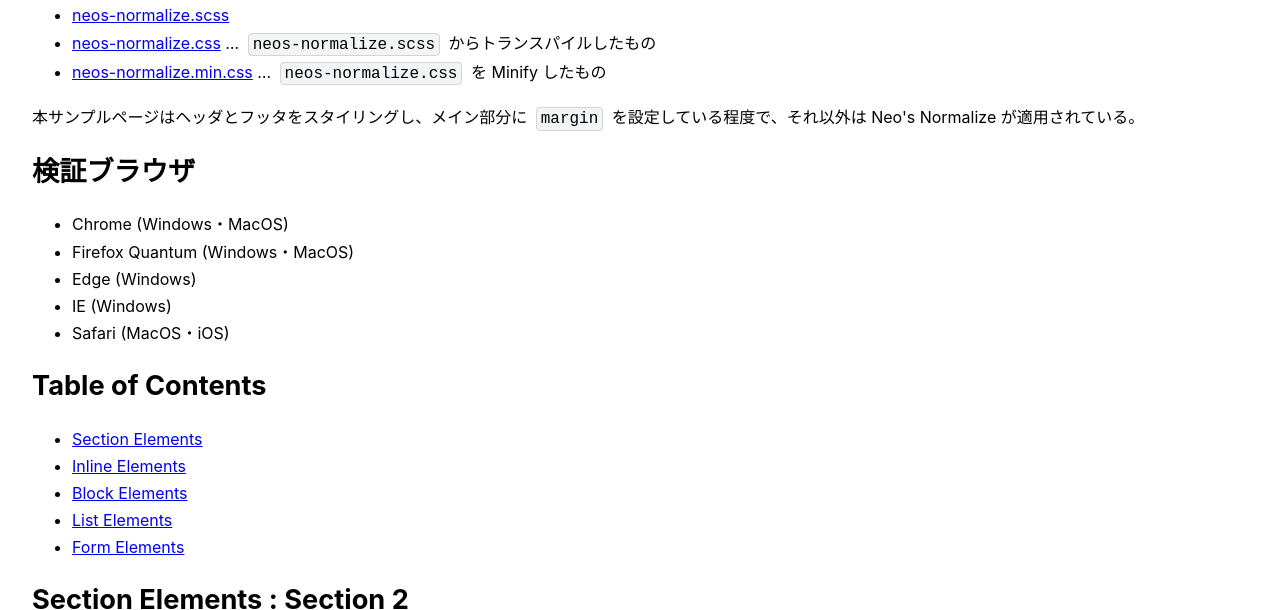
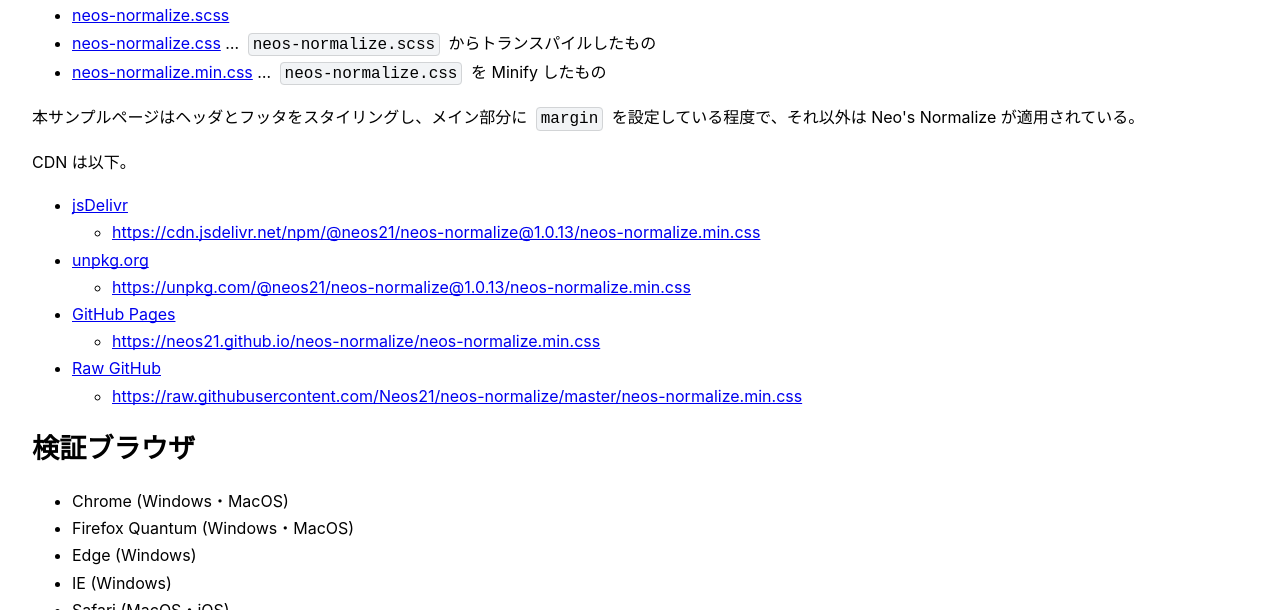
Before and after one commit to Neos21/neos-normalize, a website: page index.html in a window 1280 px wide. Shown: the part 614-1224 px from the top of the page. Drawn offline with Linux system fonts and the light colour scheme.

Commit message:
Add CDN Link

```diff
--- a/index.html
+++ b/index.html
@@ -111,6 +111,33 @@
           <li><a href="neos-normalize.min.css">neos-normalize.min.css</a> … <code>neos-normalize.css</code> を Minify したもの</li>
         </ul>
         <p>本サンプルページはヘッダとフッタをスタイリングし、メイン部分に <code>margin</code> を設定している程度で、それ以外は Neo's Normalize が適用されている。</p>
+        <p>CDN は以下。</p>
+        <ul>
+          <li>
+            <a href="https://www.jsdelivr.com/package/npm/@neos21/neos-normalize">jsDelivr</a>
+            <ul>
+              <li><a href="https://cdn.jsdelivr.net/npm/@neos21/neos-normalize@1.0.13/neos-normalize.min.css">https://cdn.jsdelivr.net/npm/@neos21/neos-normalize@1.0.13/neos-normalize.min.css</a></li>
+            </ul>
+          </li>
+          <li>
+            <a href="https://unpkg.com/browse/@neos21/neos-normalize@1.0.13/">unpkg.org</a>
+            <ul>
+              <li><a href="https://unpkg.com/@neos21/neos-normalize@1.0.13/neos-normalize.min.css">https://unpkg.com/@neos21/neos-normalize@1.0.13/neos-normalize.min.css</a></li>
+            </ul>
+          </li>
+          <li>
+            <a href="https://neos21.github.io/neos-normalize/">GitHub Pages</a>
+            <ul>
+              <li><a href="https://neos21.github.io/neos-normalize/neos-normalize.min.css">https://neos21.github.io/neos-normalize/neos-normalize.min.css</a></li>
+            </ul>
+          </li>
+          <li>
+            <a href="https://github.com/Neos21/neos-normalize">Raw GitHub</a>
+            <ul>
+              <li><a href="https://raw.githubusercontent.com/Neos21/neos-normalize/master/neos-normalize.min.css">https://raw.githubusercontent.com/Neos21/neos-normalize/master/neos-normalize.min.css</a></li>
+            </ul>
+          </li>
+        </ul>
         <section id="supports">
           <h2>検証ブラウザ</h2>
           <ul>
```
